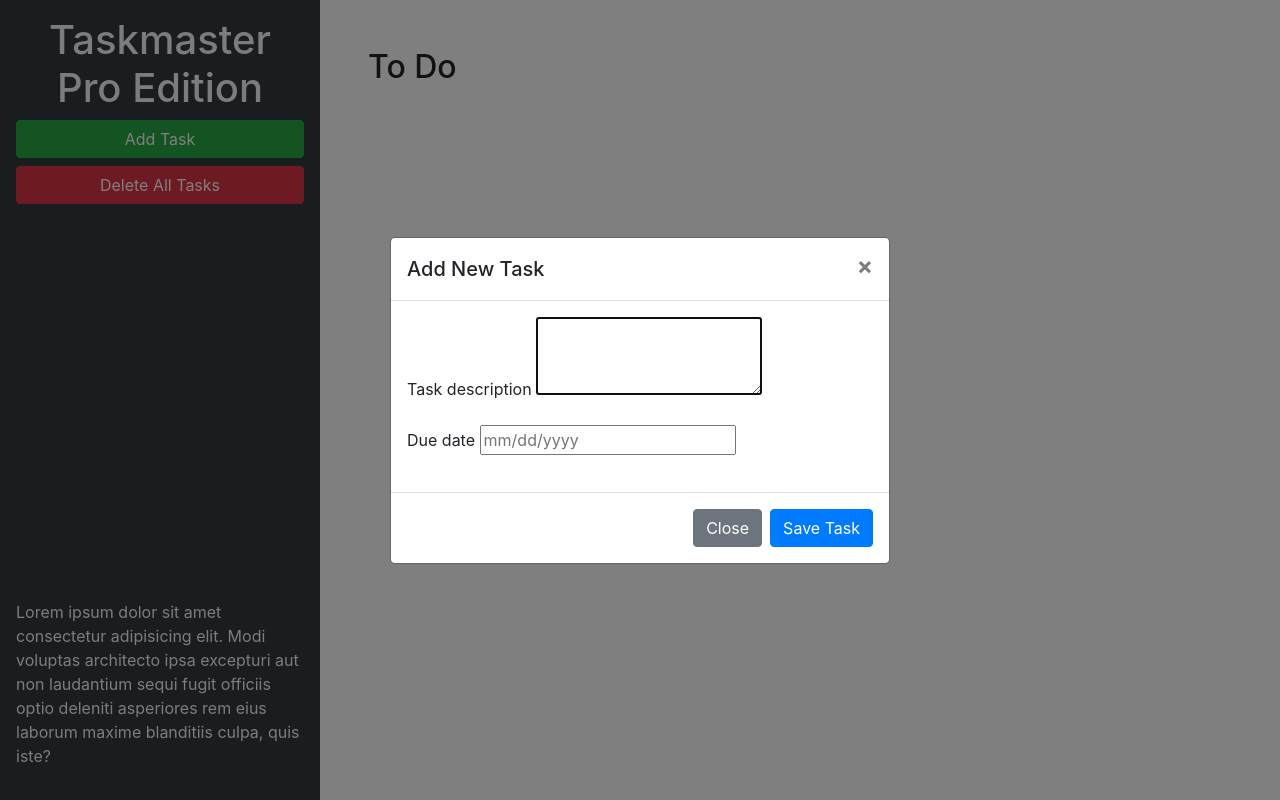
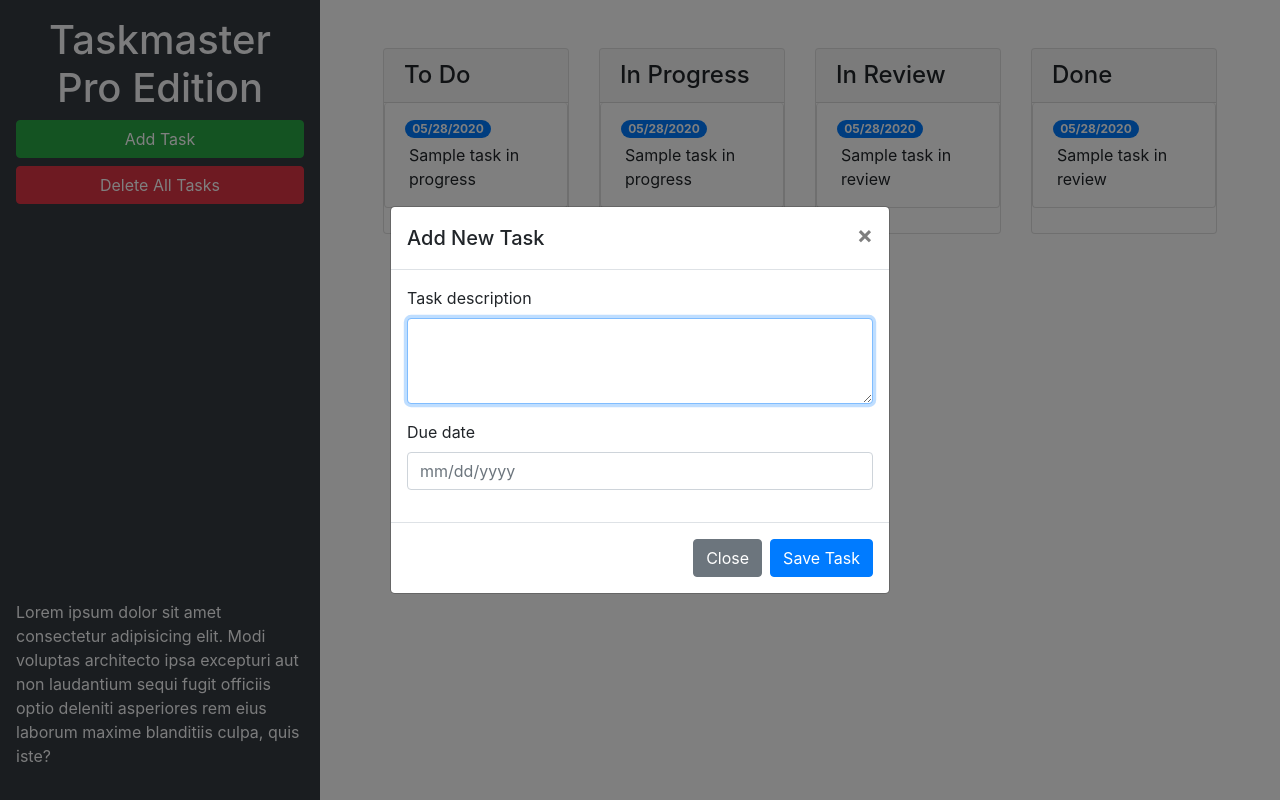
Before and after one commit to vjain83/taskmaster-pro, a plain HTML site: page index.html in a window 1280 px wide. Both pictures are taken after a click on the button "Add Task". Drawn offline with nearby package versions, Linux system fonts and the light colour scheme.

Commit message:
add bootstrap component

```diff
--- a/index.html
+++ b/index.html
@@ -1,44 +1,118 @@
 <!DOCTYPE html>
 <html lang="en">
-
   <head>
-  <meta charset="UTF-8">
-  <meta name="viewport" content="width=device-width, initial-scale=1.0">
-  <meta http-equiv="X-UA-Compatible" content="ie=edge">
-  <link rel="stylesheet" href="https://cdnjs.cloudflare.com/ajax/libs/twitter-bootstrap/4.3.1/css/bootstrap.min.css">
+    <meta charset="UTF-8" />
+    <meta name="viewport" content="width=device-width, initial-scale=1.0" />
+    <meta http-equiv="X-UA-Compatible" content="ie=edge" />
+    <link
+      rel="stylesheet"
+      href="https://cdnjs.cloudflare.com/ajax/libs/twitter-bootstrap/4.3.1/css/bootstrap.min.css"
+    />
     <link rel="stylesheet" href="./assets/css/style.css" />
     <title>Taskmaster Pro</title>
   </head>
 
   <body>
-
     <div class="row min-vh-100 no-gutters">
-    <header class="col-12 col-lg-3 bg-dark text-light d-flex flex-column p-4 p-lg-3">
+      <header
+        class="col-12 col-lg-3 bg-dark text-light d-flex flex-column p-4 p-lg-3"
+      >
         <h1 class="text-center">Taskmaster Pro Edition</h1>
-      <button id="create-task" class="btn btn-block btn-success" data-toggle="modal" data-target="#task-form-modal">Add
-        Task</button>
-      <button id="remove-tasks" class="btn btn-block btn-danger">Delete All Tasks</button>
-      <p class="mt-auto">Lorem ipsum dolor sit amet consectetur adipisicing elit. Modi voluptas architecto ipsa
-        excepturi aut non
-        laudantium sequi fugit officiis optio deleniti asperiores rem eius laborum maxime blanditiis culpa, quis iste?
+        <button
+          id="create-task"
+          class="btn btn-block btn-success"
+          data-toggle="modal"
+          data-target="#task-form-modal"
+        >
+          Add Task
+        </button>
+        <button id="remove-tasks" class="btn btn-block btn-danger">
+          Delete All Tasks
+        </button>
+        <p class="mt-auto">
+          Lorem ipsum dolor sit amet consectetur adipisicing elit. Modi voluptas
+          architecto ipsa excepturi aut non laudantium sequi fugit officiis
+          optio deleniti asperiores rem eius laborum maxime blanditiis culpa,
+          quis iste?
         </p>
       </header>
       <main class="col-12 col-lg-9">
-      <div class="m-5">
-        <h2>To Do</h2>
-        <ul id="list-toDo" class="list-group"> </ul>
+        <div class="m-5 row justify-content-around">
+          <!-- todo start -->
+          <div class="col-12 col-md-6 col-xl-3 mb-3">
+            <div class="card">
+              <h4 class="card-header">To Do</h4>
+              <ul id="list-todo" class="list-group">
+                <li class="list-group-item">
+                  <span class="badge badge-primary badge-pill">05/28/2020</span>
+                  <p class="m-1">Sample task in progress</p>
+                </li>
+              </ul>
+            </div>
+          </div>
+          <!-- todo end -->
+          <!-- in progress start -->
+          <div class="col-12 col-md-6 col-xl-3 mb-3">
+            <div class="card">
+              <h4 class="card-header">In Progress</h4>
+              <ul id="list-inProgress" class="list-group">
+                <li class="list-group-item">
+                  <span class="badge badge-primary badge-pill">05/28/2020</span>
+                  <p class="m-1">Sample task in progress</p>
+                </li>
+              </ul>
+            </div>
+          </div>
+          <!-- in progress end -->
+          <!-- in review start -->
+          <div class="col-12 col-md-6 col-xl-3 mb-3">
+            <div class="card">
+              <h4 class="card-header">In Review</h4>
+              <ul id="list-inReview" class="list-group">
+                <li class="list-group-item">
+                  <span class="badge badge-primary badge-pill">05/28/2020</span>
+                  <p class="m-1">Sample task in review</p>
+                </li>
+              </ul>
+            </div>
+          </div>
+          <!-- in review end -->
+          <!-- done start -->
+          <div class="col-12 col-md-6 col-xl-3 mb-3">
+            <div class="card">
+              <h4 class="card-header">Done</h4>
+              <ul id="list-done" class="list-group">
+                <li class="list-group-item">
+                  <span class="badge badge-primary badge-pill">05/28/2020</span>
+                  <p class="m-1">Sample task in review</p>
+                </li>
+              </ul>
+            </div>
+          </div>
+          <!-- done end -->
         </div>
       </main>
     </div>
 
     <!-- Modal -->
-  <div class="modal fade" id="task-form-modal" tabindex="-1" role="dialog" aria-labelledby="task-form-modal"
-    aria-hidden="true">
+    <div
+      class="modal fade"
+      id="task-form-modal"
+      tabindex="-1"
+      role="dialog"
+      aria-labelledby="task-form-modal"
+      aria-hidden="true"
+    >
       <div class="modal-dialog modal-dialog-centered" role="document">
         <div class="modal-content">
           <div class="modal-header">
             <h5 class="modal-title" id="task-form-modal">Add New Task</h5>
-          <button type="button" class="close" data-dismiss="modal" aria-label="Close">
+            <button
+              type="button"
+              class="close"
+              data-dismiss="modal"
+              aria-label="Close"
+            >
               <span aria-hidden="true">&times;</span>
             </button>
           </div>
@@ -46,16 +120,32 @@
             <form>
               <div class="form-group">
                 <label for="modalTaskDescription">Task description</label>
-              <textarea id="modalTaskDescription" rows="3"></textarea>
+                <textarea
+                  id="modalTaskDescription"
+                  rows="3"
+                  class="form-control"
+                ></textarea>
               </div>
               <div class="form-group">
                 <label for="modalDueDate">Due date</label>
-              <input type="text" id="modalDueDate" placeholder="mm/dd/yyyy" autocomplete="off" />
+                <input
+                  type="text"
+                  class="form-control"
+                  id="modalDueDate"
+                  placeholder="mm/dd/yyyy"
+                  autocomplete="off"
+                />
               </div>
             </form>
           </div>
           <div class="modal-footer">
-          <button type="button" class="btn btn-secondary" data-dismiss="modal">Close</button>
+            <button
+              type="button"
+              class="btn btn-secondary"
+              data-dismiss="modal"
+            >
+              Close
+            </button>
             <button type="button" class="btn btn-primary">Save Task</button>
           </div>
         </div>
@@ -67,5 +157,4 @@
     <script src="https://cdnjs.cloudflare.com/ajax/libs/twitter-bootstrap/4.3.1/js/bootstrap.min.js"></script>
     <script src="./assets/js/script.js"></script>
   </body>
-
 </html>
```
Lines whose indentation alone changed are shown as unchanged.
